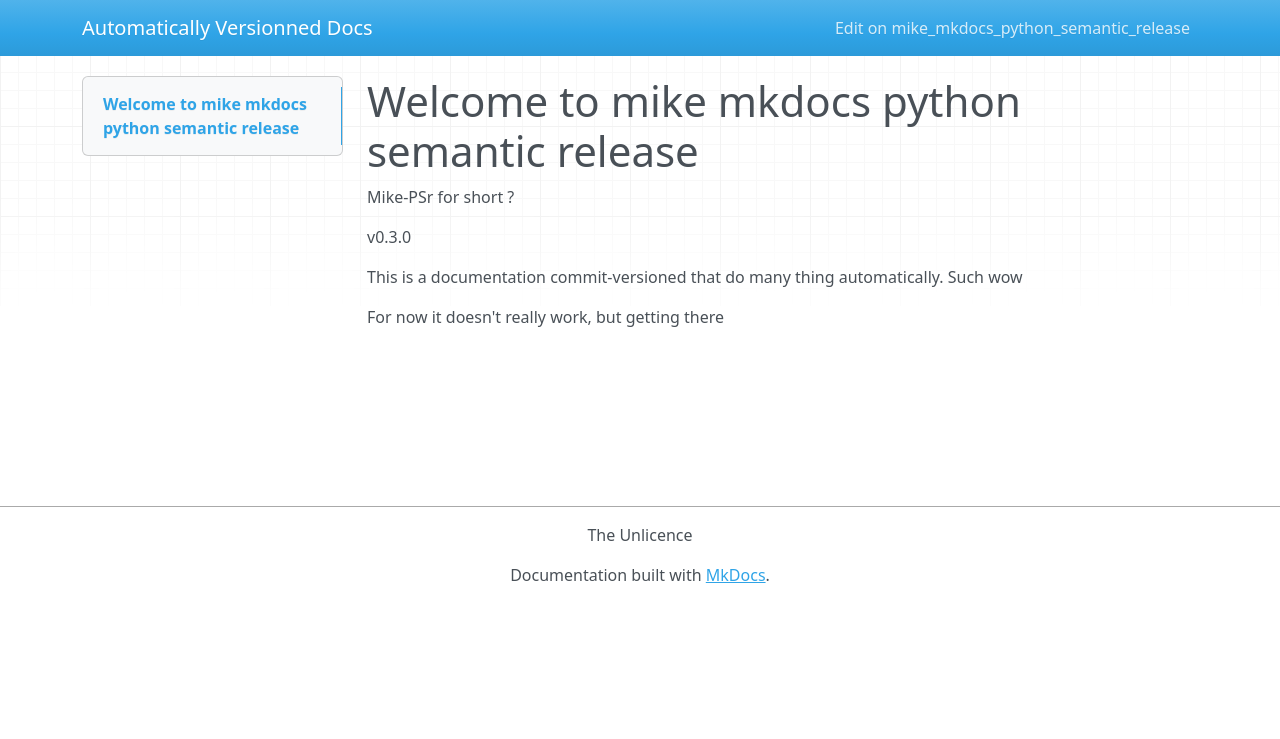
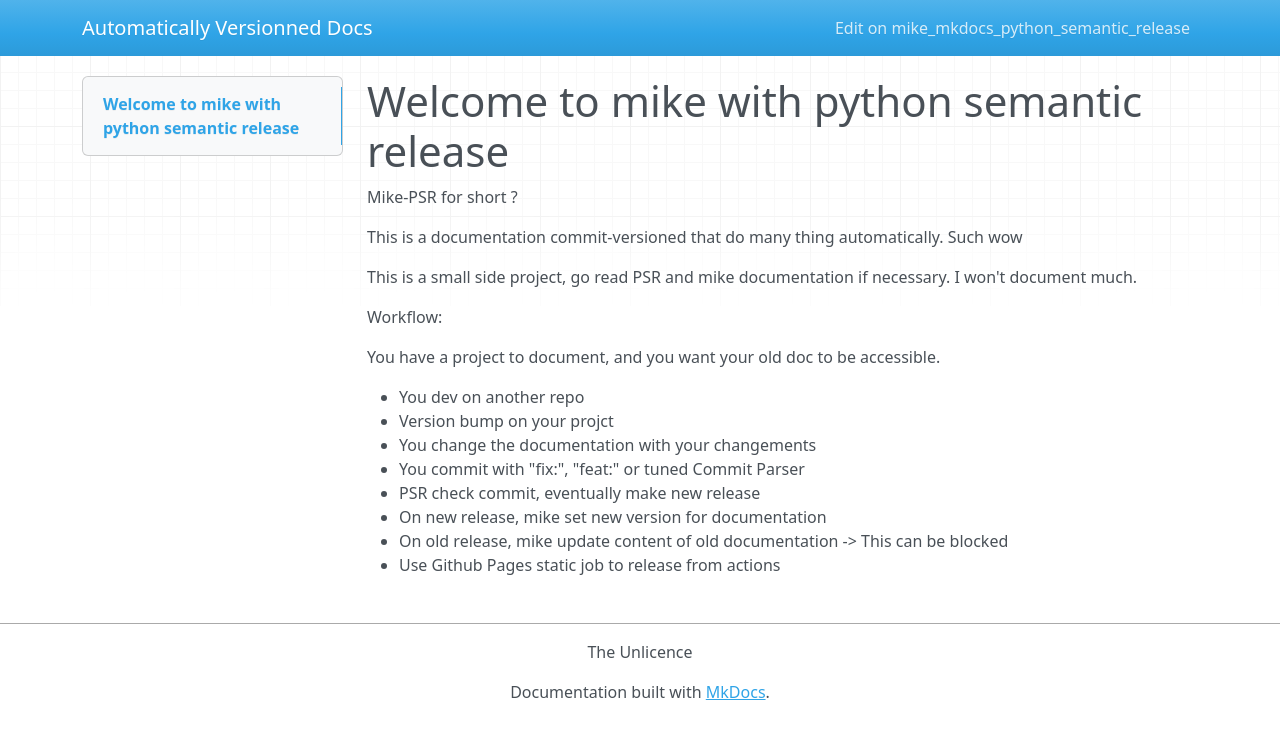
Before and after one commit to zckv/mike_PSR, an MkDocs documentation site: the page built from docs/index.md, in a window 1280 px wide. Shown: the top 739 px of the page. Built offline with MkDocs 1.6.1, drawn with Linux system fonts in a browser that asks for light colours; nearby versions of some CDN libraries.

Commit message:
docs: update docs

```diff
--- a/docs/index.md
+++ b/docs/index.md
@@ -1,10 +1,21 @@
-# Welcome to mike mkdocs python semantic release
+# Welcome to mike with python semantic release
 
-Mike-PSr for short ?
-
-v0.3.0
+Mike-PSR for short ?
 
 This is a documentation commit-versioned that do many thing automatically. Such wow
 
+This is a small side project, go read PSR and mike documentation if necessary.
+I won't document much.
 
-For now it doesn't really work, but getting there
+Workflow:
+
+You have a project to document, and you want your old doc to be accessible.
+
+- You dev on another repo
+- Version bump on your projct
+- You change the documentation with your changements
+- You commit with "fix:", "feat:" or tuned Commit Parser
+- PSR check commit, eventually make new release
+- On new release, mike set new version for documentation
+- On old release, mike update content of old documentation -> This can be blocked
+- Use Github Pages static job to release from actions
```
Also changed, not shown: 1 other file.
